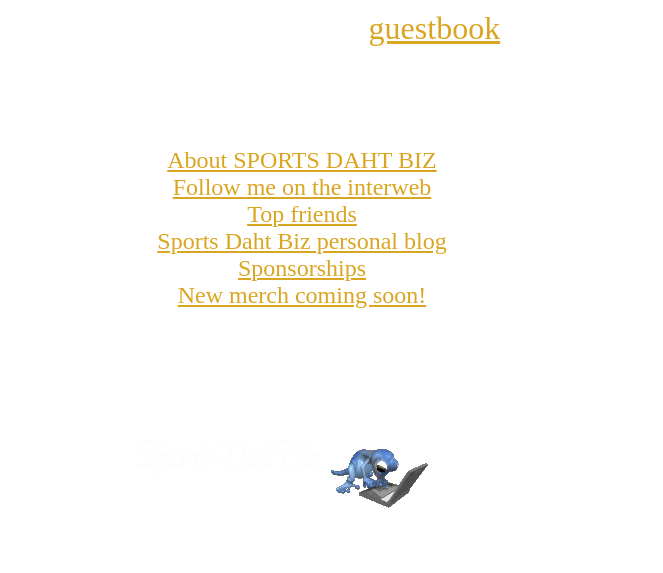
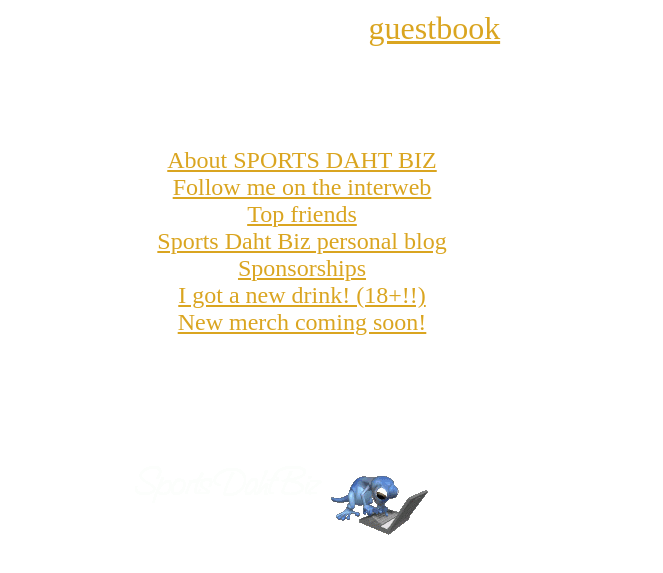
Before and after one commit to cpuSonicatt/sportsdahtbiz, a plain HTML site: page index.html in a window 1280 px wide. Shown: the part 970-1543 px from the top of the page, without its empty margins (358-1021 px from the left). Drawn offline with Linux system fonts and the light colour scheme.

Commit message:
Add drink page

```diff
--- a/index.html
+++ b/index.html
@@ -20,6 +20,7 @@
                 <li><a href="./pages/friends.html">Top friends</a></li>
                 <li><a href="./pages/blog.html">Sports Daht Biz personal blog</a></li>
                 <li><a href="./pages/sponsorships.html">Sponsorships</a></li>
+                <li><a href="javascript:;" onclick="handleAge()">I got a new drink! (18+!!)</a></li>
                 <li><a href="./pages/merch.html">New merch coming soon!</a></li>
             </ul>
             <br>
@@ -33,6 +34,15 @@
         <p class="white footer-element" id="unique-visitors"></p>
         <p class="white footer-element">This page hosted by <a target="_blank" href="https://github.com/cpuSonicatt/sportsdahtbiz">cpuCities</a> Get your own <a target="_blank" href="https://html.com/">Free Home Page</a></p>
     </div>
+
+    <script>
+        function handleAge() {
+            let test = window.confirm("click 'ok' if you're 18 or over! dont lie!")
+            if (test) {
+                location.replace("pages/drink.html")
+            }
+        }
+    </script>
 
     <script>
         /**
```
Also changed, not shown: pages/about.html (+1 -1 lines).
